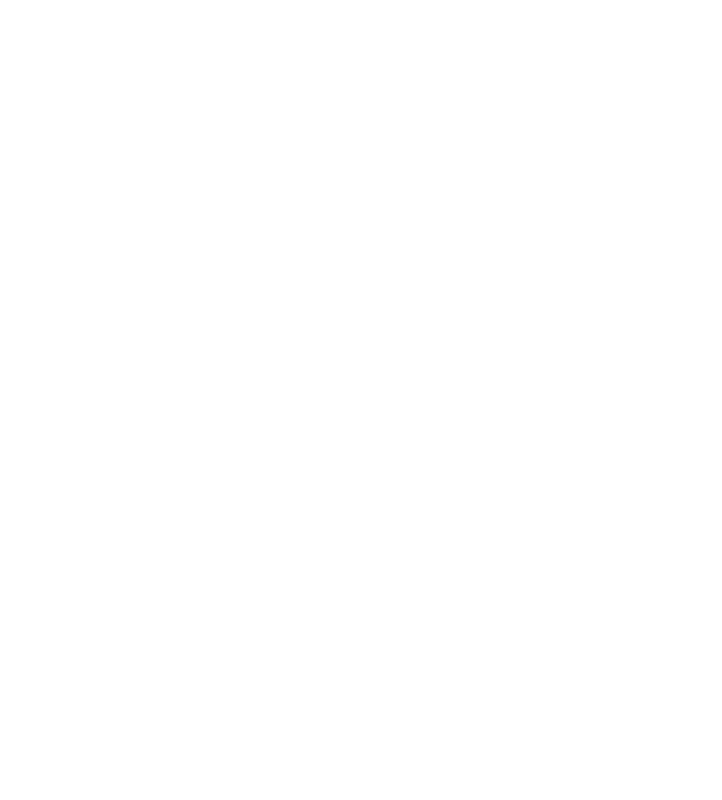
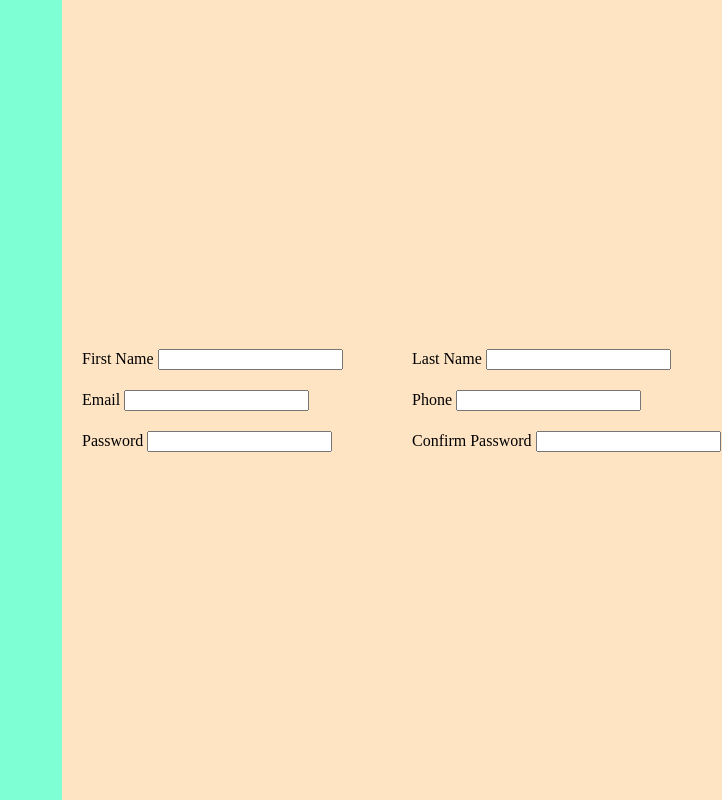
Before and after one commit to pfishe13/odin-sign-up-form, a plain HTML site: page index.html in a window 1280 px wide. Shown: the whole page, without its empty margins (558-1280 px from the left). Drawn offline with Linux system fonts and the light colour scheme.

Commit message:
Add basic html form elements

```diff
--- a/index.html
+++ b/index.html
@@ -8,6 +8,42 @@
     <link rel="stylesheet" href="styles.css">
 </head>
 <body>
+    <div class="left-container">
 
+    </div>
+    <div class="right-container">
+        <form id="sign-up-form" action="">
+
+            <div class="fname">
+                <label for="first-name">First Name</label>
+                <input type="text" id="first-name">
+            </div>
+
+            <div class="lname">
+                <label for="last-name">Last Name</label>
+                <input type="text" id="last-name">
+            </div>
+
+            <div class="email">
+                <label for="user-email">Email</label>
+                <input type="email" id="user-email" name="email">
+            </div>
+
+            <div class="phone">
+                <label for="user-phone">Phone</label>
+                <input type="tel" id="user-phone">
+            </div>
+
+            <div class="pass1">
+                <label for="user-pass1">Password</label>
+                <input type="password" id="user-pass1" name="password">
+            </div>
+
+            <div class="pass2">
+                <label for="user-pass2">Confirm Password</label>
+                <input type="password" id="user-pass2" name="password">
+            </div>
+        </form>
+    </div>
 </body>
 </html>
--- a/styles.css
+++ b/styles.css
@@ -0,0 +1,29 @@
+body {
+  margin: 0;
+  display: flex;
+  height: 100vh;
+  width: 100vw;
+}
+
+body > * {
+  width: 50vw;
+}
+
+.left-container {
+  background-color: aquamarine;
+}
+
+.right-container {
+  padding: 20px;
+  background-color: bisque;
+  display: flex;
+  justify-content: center;
+  align-items: center;
+}
+
+#sign-up-form {
+  display: grid;
+  width: 100%;
+  grid-template-columns: 50% 50%;
+  gap: 20px;
+}
```
